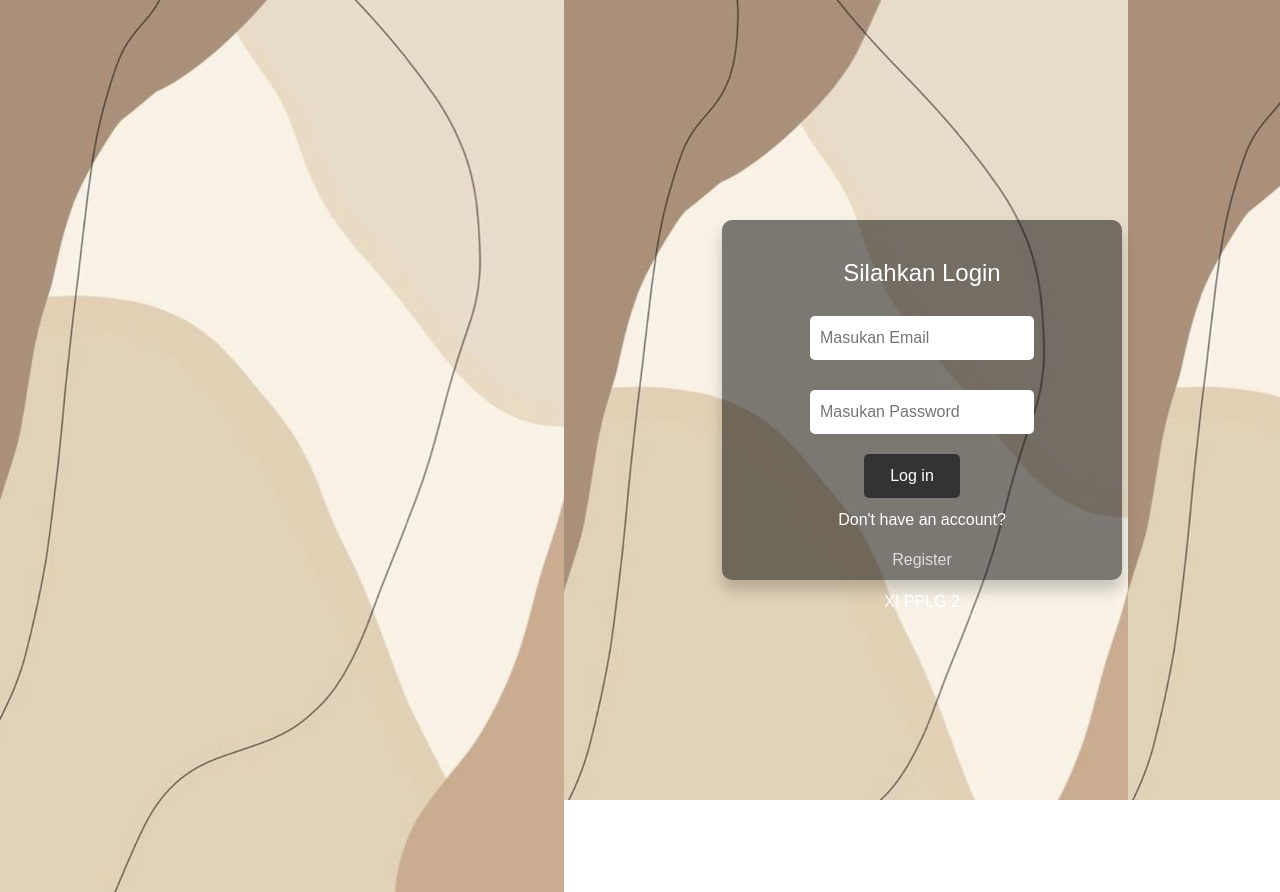
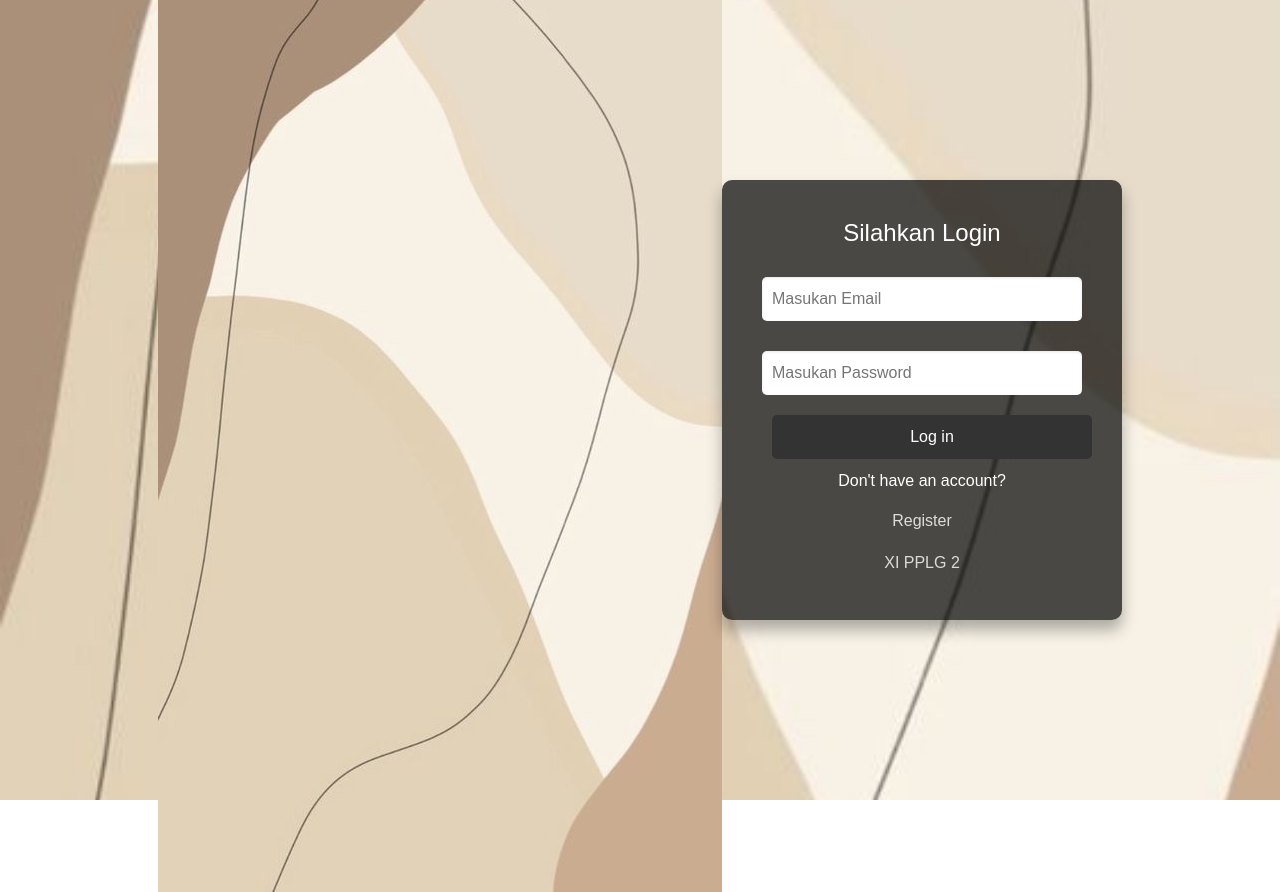
Before and after one commit to iraa-ui/react-figma-ira, a React (Vite) app: page /login in a window 1280 px wide. Built offline with nearby package versions, Linux system fonts and the light colour scheme; a small style sheet from the web is missing.

Commit message:
Update login.css

```diff
--- a/src/styles/login.css
+++ b/src/styles/login.css
@@ -1,38 +1,45 @@
+/* Pastikan wrapper memenuhi seluruh layar dan memiliki background */
 .wrapper {
   display: flex;
   justify-content: center;
   align-items: center;
   height: 100vh;
   width: 100vw;
-  background: url('/../../public/assets/img/bg1.jpg');
+  background-image: url('/assets/img/bg1.jpg'); /* Pastikan path sesuai */
+  background-size: cover;
+  background-position: center;
+  background-attachment: fixed;
   font-family: Arial, sans-serif;
+  position: relative;
+  z-index: 1;
 }
 
+/* Login form styling */
 .login-page {
-  background: rgba(0, 0, 0, 0.5);
+  background: rgba(0, 0, 0, 0.7); /* Transparan gelap untuk kontras */
   padding: 40px;
   border-radius: 10px;
-  width: 80%;
-  height: 45%;
-  max-width: 400px;
-  box-shadow: 0 10px 15px rgba(0, 0, 0, 0.2);
+  width: 100%;
+  max-width: 400px; /* Tetap responsif */
+  box-shadow: 0 10px 15px rgba(0, 0, 0, 0.3); /* Tambah kedalaman */
   color: white;
   text-align: center;
-  margin: 0 auto;
 }
 
+/* Heading styling */
 h1 {
   color: white;
   font-size: 24px;
   margin-bottom: 20px;
 }
 
+/* Input box styling */
 .input-box {
   margin-bottom: 20px;
 }
 
 .input-box input {
-  width: 70%;
+  width: 100%; /* Ubah jadi 100% agar lebih rapi */
   padding: 10px;
   border: none;
   border-radius: 5px;
@@ -40,10 +47,12 @@ h1 {
   background-color: #fff;
   color: #333;
   font-size: 16px;
+  box-shadow: inset 0 1px 3px rgba(0, 0, 0, 0.1);
 }
 
+/* Button styling */
 .btn-dark {
-  width: 30%;
+  width: 100%; /* Full width untuk tampilan lebih seragam */
   padding: 10px;
   background-color: #333;
   color: white;
@@ -58,6 +67,7 @@ h1 {
   background-color: #555;
 }
 
+/* Register link styling */
 .register-link {
   text-align: center;
   margin-top: 10px;
@@ -73,8 +83,10 @@ h1 {
   text-decoration: underline;
 }
 
+/* Footer text styling */
 h4 {
   margin-top: 20px;
   color: white;
   font-size: 16px;
+  opacity: 0.8;
 }
```
